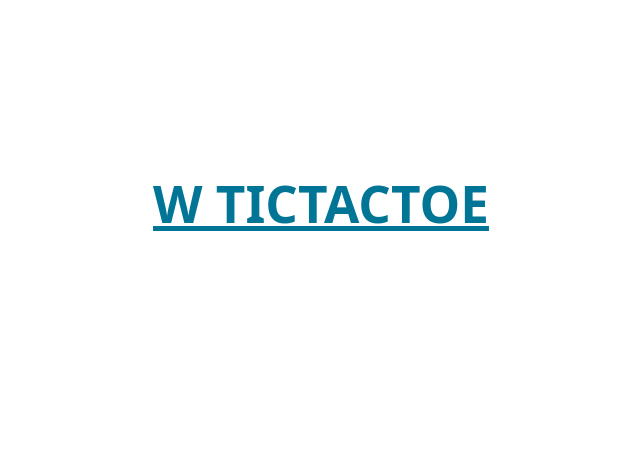
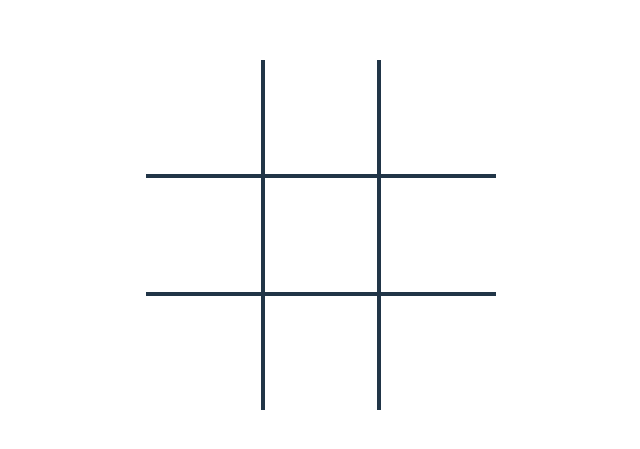
Before and after one commit to andrexcu/react-garden, a React (Vite) app: page /challenges/tictactoe in a window 1280 px wide. Shown: the part 197-646 px from the top of the page, without its empty margins (319-959 px from the left). Built offline with nearby package versions, Linux system fonts and the light colour scheme.

Commit message:
switch to pnpm

```diff
--- a/src/challenges/tictactoe/Tictactoe.tsx
+++ b/src/challenges/tictactoe/Tictactoe.tsx
@@ -1,8 +1,91 @@
+import { useEffect, useState } from "react";
+
+type Move = {
+  index: number;
+  move: "X" | "O";
+};
+
+const winningCombos = [
+  [0, 1, 2],
+  [3, 4, 5],
+  [6, 7, 8], // rows
+  [0, 3, 6],
+  [1, 4, 7],
+  [2, 5, 8], // cols
+  [0, 4, 8],
+  [2, 4, 6], // diagonals
+];
+
 const Tictactoe = () => {
+  const [xo, setXo] = useState<Move[]>([]);
+  const [currentMove, setCurrentMove] = useState<"X" | "O">("X");
+  const [winner, setWinner] = useState<"X" | "O" | null>(null);
+  const [winningIndices, setWinningIndices] = useState<number[] | null>(null);
+
+  const putXo = (i: number) => {
+    if (xo.some((move) => move.index === i) || winner) return;
+    setXo((prev) => [...prev, { index: i, move: currentMove }]);
+    setCurrentMove((prevMove) => (prevMove === "X" ? "O" : "X"));
+  };
+
+  useEffect(() => {
+    const board = Array(9).fill(null) as Array<"X" | "O" | null>;
+    xo.forEach(({ index, move }) => {
+      board[index] = move;
+    });
+
+    for (const [a, b, c] of winningCombos) {
+      if (board[a] && board[a] === board[b] && board[a] === board[c]) {
+        setWinner(board[a]);
+        setWinningIndices([a, b, c]);
+        break;
+      }
+    }
+  }, [xo]);
+
+  const draw = xo.length === 9 && !winner;
   return (
-    <h1 className="text-3xl font-bold underline text-cyan-700 text-center">
-      W TICTACTOE
-    </h1>
+    <div>
+      <div className="transition ease-in-out duration-300 h-8 mb-8 text-xl font-bold text-center">
+        {!draw ? winner ? `${winner} wins!` : "": "Draw!"}
+      </div>
+      <div className="grid grid-cols-3 w-[350px] h-[350px]">
+        {Array.from({ length: 9 }, (_, i) => {
+          const row = Math.floor(i / 3);
+          const col = i % 3;
+
+          const removeBorder = [
+            row === 0 ? "border-t-0" : "",
+            row === 2 ? "border-b-0" : "",
+            col === 0 ? "border-l-0" : "",
+            col === 2 ? "border-r-0" : "",
+          ].join(" ");
+
+          const cell = xo.find((move) => move.index === i);
+          return (
+            <div
+              onClick={() => putXo(i)}
+              key={i}
+              className={`
+              ${removeBorder}
+              ${winningIndices?.includes(i) ? "bg-green-400" : ""}
+              ${winner !== null && !winningIndices?.includes(i) && "opacity-45"}
+              transition ease-in-out duration-300
+              flex items-center justify-center
+              border-2 p-8 text-5xl cursor-pointer
+             `}
+            >
+              {(cell && (
+                <span className="transition ease-in-out duration-300">
+                  {cell.move}
+                </span>
+              )) || <span className="opacity-0 ">X</span>}
+            </div>
+          );
+        })}
+      </div>
+      {/* <button></button> */}
+    </div>
   );
 };
 
```
Also changed, not shown: 2 other files (tests, documents, lock files or other folders).
